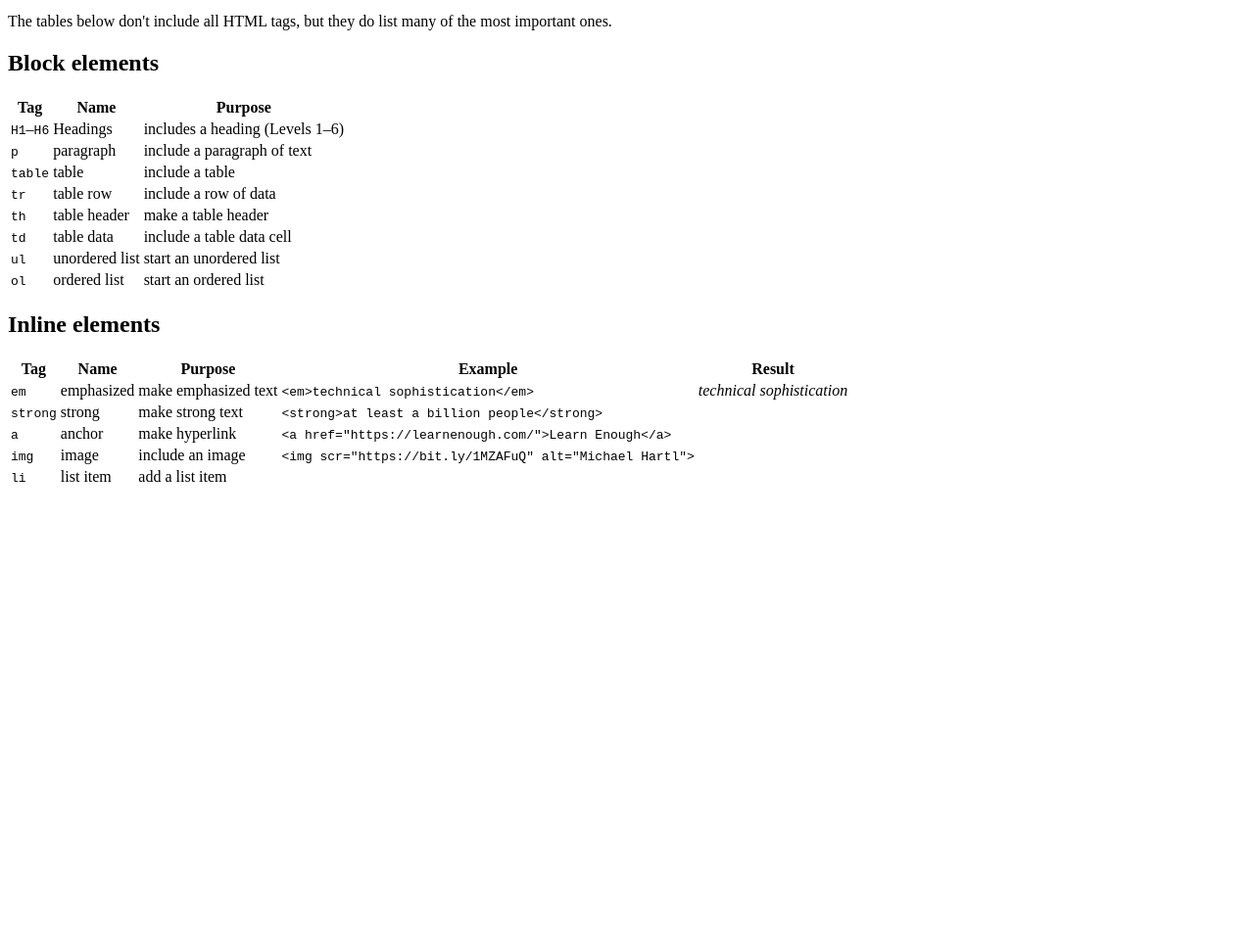
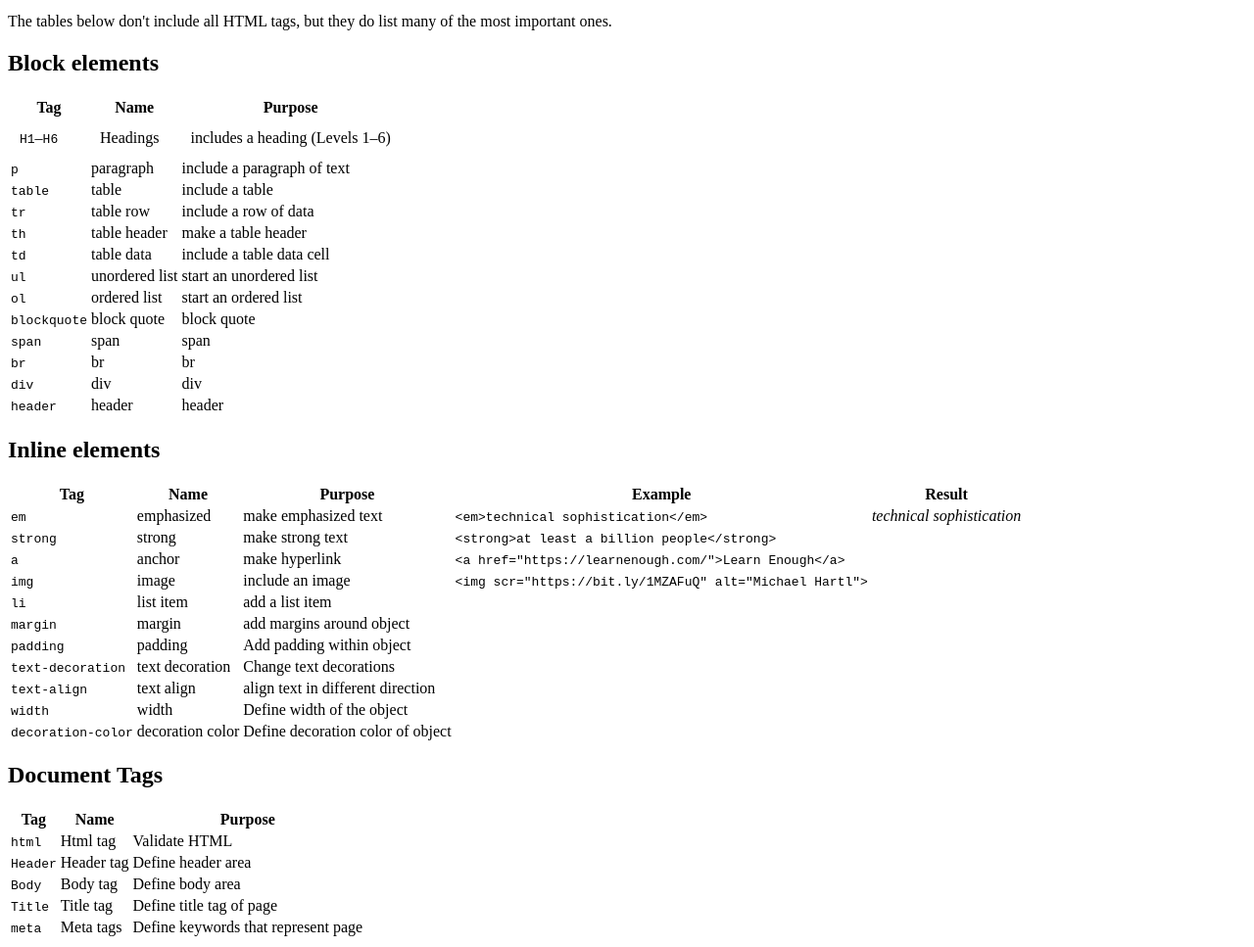
Before and after one commit to iamnormalfree/sample_website, a plain HTML site: page tags.html in a window 1280 px wide. Shown: the part 324-1291 px from the top of the page at 98% size. Before the commit the page ends 831 px from the top, so only its background shows below. Drawn offline with Linux system fonts and the light colour scheme.

Commit message:
Added css external stylesheet

```diff
--- /dev/null
+++ b/main.css
@@ -0,0 +1,6 @@
+.nav-menu {
+    text-align: right;
+  }
+  .nav-spacing {
+    margin: 0 0 0 10px;
+  }
--- a/tags.html
+++ b/tags.html
@@ -5,10 +5,10 @@
     <meta charset="utf-8">
   </head>
   <body>
-    <div>
-        <a href="index.html">Home</a>
-        <a href="tag.html">HTML Tags</a>
-        <a href="moby_dick.html">Moby Dick</a>
+    <div style="text-align: right;">
+        <a href="index.html" style="text-decoration: none; color:blue;">Home</a>
+        <a href="tag.html" style="margin-left: 10px; text-decoration: none;">HTML Tags</a>
+        <a href="moby_dick.html" style="margin-left: 10px; text-decoration: none;">Moby Dick</a>
       </div>
  <header>
     <h1>Important HTML tags</h1>
@@ -40,11 +40,11 @@
             <th><span>Purpose</span></th>
         </tr>
         <tr>
-            <td>
+            <td style="padding: 10px;">
                 <code>H1</code>&ndash;<code>H6</code>
             </td>
-            <td>Headings</td>
-            <td>includes a heading (Levels 1&ndash;6)</td>
+            <td style="padding: 10px;">Headings</td>
+            <td style="padding: 10px;">includes a heading (Levels 1&ndash;6)</td>
         </tr>
         <tr>
         <td><code>p</code></td>
@@ -81,7 +81,31 @@
             <td>ordered list</td>
             <td>start an ordered list</td>
         </tr>
-
+        <tr>
+            <td><code>blockquote</code></td>
+            <td>block quote</td>
+            <td>block quote</td>
+        </tr>
+        <tr>
+            <td><code>span</code></td>
+            <td>span</td>
+            <td>span</td>
+        </tr>
+        <tr>
+            <td><code>br</code></td>
+            <td>br</td>
+            <td>br</td>
+        </tr>
+        <tr>
+            <td><code>div</code></td>
+            <td>div</td>
+            <td>div</td>
+        </tr>
+        <tr>
+            <td><code>header</code></td>
+            <td>header</td>
+            <td>header</td>
+        </tr>
 
     </table>
 </div>
@@ -135,6 +159,73 @@
             <td>list item</td>
             <td>add a list item</td>
         </tr>
+        <tr>
+            <td><code>margin</code></td>
+            <td>margin</td>
+            <td>add margins around object</td>
+        </tr>
+        <tr>
+            <td><code>padding</code></td>
+            <td>padding</td>
+            <td>Add padding within object</td>
+        </tr>
+        <tr>
+            <td><code>text-decoration</code></td>
+            <td> text decoration</td>
+            <td>Change text decorations</td>
+        </tr>
+        <tr>
+            <td><code>text-align</code></td>
+            <td>text align</td>
+            <td>align text in different direction</td>
+        </tr>
+        <tr>
+            <td><code>width</code></td>
+            <td>width</td>
+            <td>Define width of the object</td>
+        </tr>
+        <tr>
+            <td><code>decoration-color</code></td>
+            <td>decoration color</td>
+            <td>Define decoration color of object</td>
+        </tr>
+    </table>
+</div>
+    <header>
+        <h2>Document Tags</h2>
+    </header>
+<div>
+    <table>
+    <tr>
+        <th><span>Tag</span></th>
+        <th><span>Name</span></th>
+        <th><span>Purpose</span></th>
+    </tr>
+    <tr>
+        <td><code>html</code></td>
+        <td>Html tag</td>
+        <td>Validate HTML</td>
+    </tr>
+    <tr>
+        <td><code>Header</code></td>
+        <td>Header tag</td>
+        <td>Define header area</td>
+    </tr>
+    <tr>
+        <td><code>Body</code></td>
+        <td>Body tag</td>
+        <td>Define body area</td>
+    </tr>
+    <tr>
+        <td><code>Title</code></td>
+        <td>Title tag</td>
+        <td>Define title tag of page</td>
+    </tr>
+    <tr>
+        <td><code>meta</code></td>
+        <td>Meta tags</td>
+        <td>Define keywords that represent page</td>
+    </tr>
     </table>
 </div>
   </body>
```
Also changed, not shown: index.html (+16 -4 lines), moby_dick.html (+13 -11 lines), css/main.css (added).
